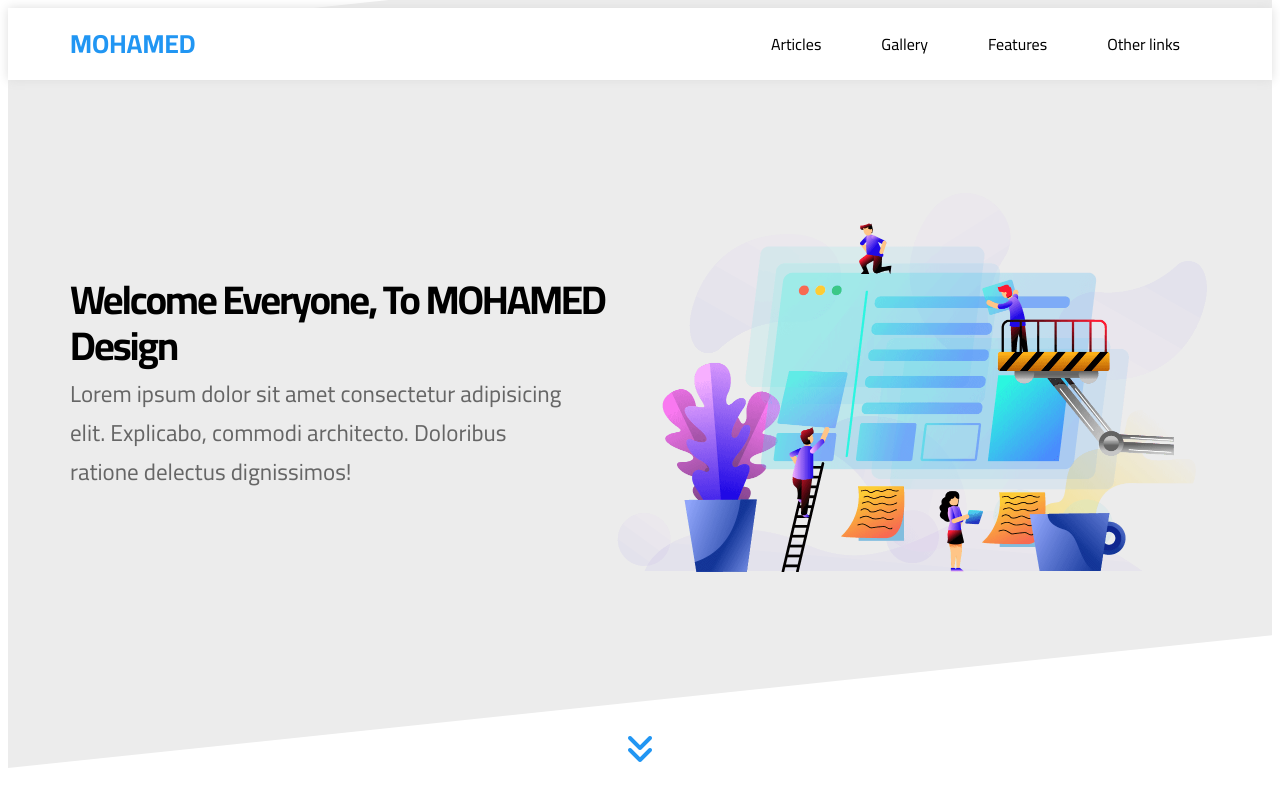
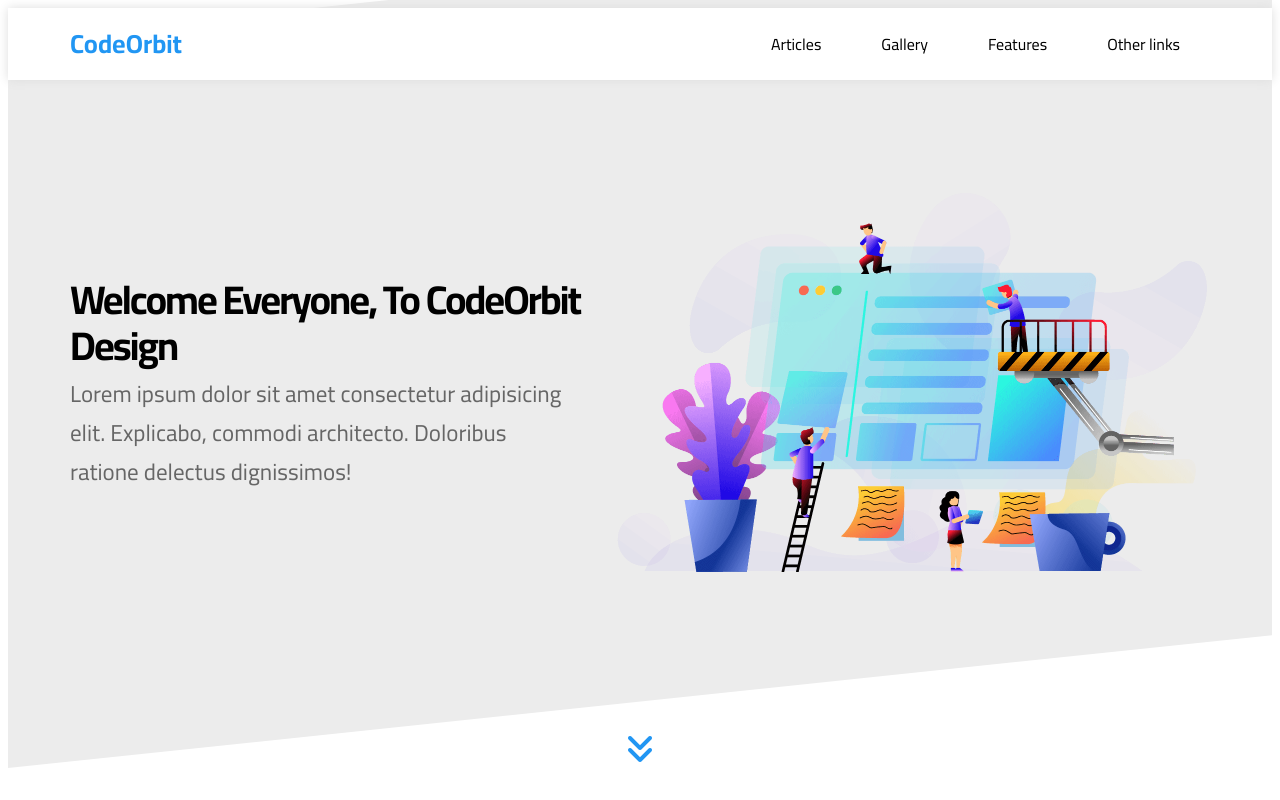
Before and after one commit to mohame130/Design3, a plain HTML site: page index.html in a window 1280 px wide. Shown: the top 800 px of the page. Drawn offline with Linux system fonts and the light colour scheme.

Commit message:
Update index.html

```diff
--- a/index.html
+++ b/index.html
@@ -19,7 +19,7 @@
     <!-- Start Header  -->
     <div class="header" id="header">
         <div class="container">
-            <a href="#" class="logo">MOHAMED</a>
+            <a href="#" class="logo">CodeOrbit</a>
             <ul class="main-nav">
                 <li><a href="#articles">Articles</a></li>
                 <li><a href="#gallery">Gallery</a></li>
@@ -76,7 +76,7 @@
     <div class="landing">
         <div class="container">
             <div class="text">
-                <h1>Welcome Everyone, To MOHAMED Design</h1>
+                <h1>Welcome Everyone, To CodeOrbit Design</h1>
                 <p>Lorem ipsum dolor sit amet consectetur adipisicing elit. Explicabo, commodi architecto. Doloribus
                     ratione delectus dignissimos!</p>
             </div>
@@ -793,7 +793,7 @@
     <div class="footer">
         <div class="container">
             <div class="box">
-                <h3>MOHAMED</h3>
+                <h3>CodeOrbit</h3>
                 <ul class="social">
                     <li>
                         <a href="#" class="facebook">
@@ -852,7 +852,7 @@
                 <img src="img/gallery-06.png" alt="">
             </div>
         </div>
-        <p class="copyright">Made With &lt;3 By MOHAMED</p>
+        <p class="copyright">Made With &lt;3 By CodeOrbit Team</p>
     </div>
     <!-- End Footer  -->
 </body>
```
